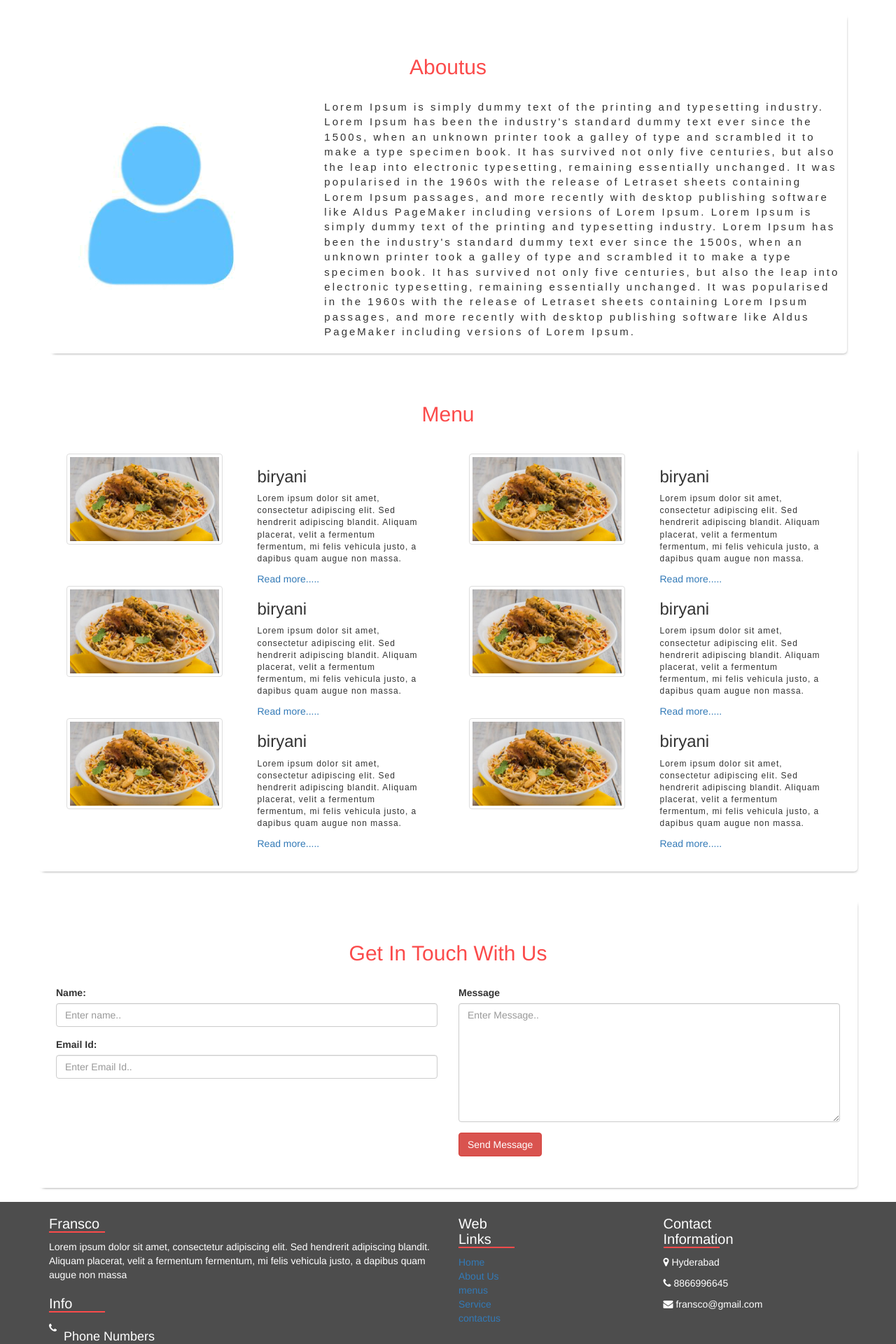
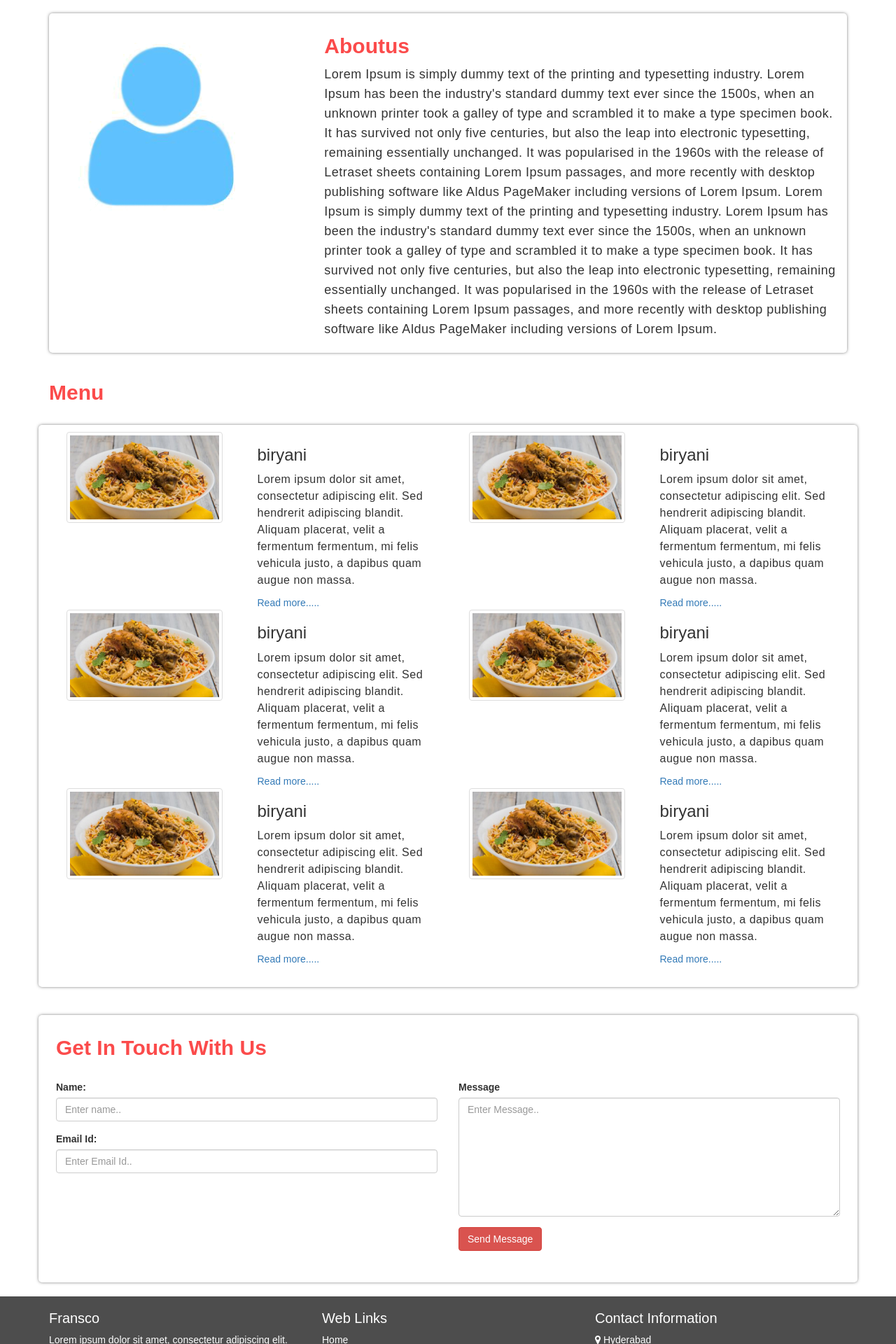
Before and after one commit to bayapucg/dynamic-restaurant, a PHP site: page / in a window 1280 px wide. Shown: the part 626-2546 px from the top of the page at 70% size. Run offline with PHP 8.4, Linux system fonts and the light colour scheme.

Commit message:
commit
changes

```diff
--- a/css/style.css
+++ b/css/style.css
@@ -1,17 +1,29 @@
 *{
 	padding:0;
 	margin:0;
+	font-family:Sans-serif;
 }
 .navbar{
 	 background-color:#fb4b4b !important;
 	 margin-bottom:0 !important;
 	/* background-image:url("img/business3.jpg"); */
 }
+.navbar-default .navbar-nav>li>a {
+    color: #777;
+    font-size: 18px;
+}
 .ban{
 	 !important;
 }
 .navbar-nav li a{
     color:#fff !important;
+}
+.navbar-brand {
+    float: left;
+    height: 50px;
+    padding: 10px 15px;
+    font-size: 18px;
+    line-height: 20px;
 }
 .img{
 	width:100%;
@@ -34,9 +46,10 @@
 	 background-color:#fb4b4b !important;
 }
 .about{
-text-align:center;
+
 color:#fb4b4b ;
-margin-top:50px;
+font-weight:600;
+
 }
 .bg-gray{
 		background-color:#eee;
@@ -56,14 +69,16 @@
 
 }
 .chag{
-	letter-spacing:3px;
-	font-size:15px;
-	font-family:Sans-serif;
+	letter-spacing:0.5px;
+	font-size:18px;
+
+	line-height:28px;
 }
 .chage{
-	font-size:12px;
-	letter-spacing:1px;
+		letter-spacing:0.5px;
+	font-size:16px;
 	font-family:Sans-serif;
+	line-height:24px;
 }
 .men
 {
@@ -89,11 +104,17 @@
 		background: #fff;
 		border-radius:5px;
 		padding:10px;
-
-
-		-webkit-box-shadow: 2px 3px 4px -4px rgba(0,0,0,0.75);
--moz-box-shadow: 2px 3px 4px -4px rgba(0,0,0,0.75);
-box-shadow: 2px 3px 4px -4px rgba(0,0,0,0.75);
+		-webkit-box-shadow: 0px 0px 5px -1px rgba(0,0,0,0.75);
+		-moz-box-shadow: 0px 0px 5px -1px rgba(0,0,0,0.75);
+		box-shadow: 0px 0px 5px -1px rgba(0,0,0,0.75);
+}
+.footer-links  a{
+	color:#fff;
+	text-decoration:none;
+}
+.footer-links  a:hover{
+	color:#fb4b4b;
+	text-decoration:none;
 }
 
 .banner-size img{
@@ -106,6 +127,10 @@
 	text-align:center;
 }
 .main{
+
+	font-size:20px;
+}
+.footer-underline{
 	border-bottom:2px solid #fb4b4b;
 	width:80px;
 	font-size:20px;
--- a/index.html
+++ b/index.html
@@ -2,11 +2,11 @@
    <head>
       <title>Restaurent</title>
       <meta name="viewport" content="width=device-width, initial-scale=1.0">
-		<link rel="stylesheet" href="css/style.css">
       <link rel="stylesheet" href="css/bootstrap.min.css">
       <link rel="stylesheet" href="https://cdnjs.cloudflare.com/ajax/libs/font-awesome/4.7.0/css/font-awesome.min.css">
       <script src="js/jquery.min.js"></script>
       <script src="js/bootstrap.min.js"></script>
+      <link rel="stylesheet" href="css/style.css">
    </head>
    <body>
       <!-- navbar -->
@@ -44,26 +44,17 @@
          <div class="carousel-inner banner-size">
             <div class="item active">
                <img src="img/bgimg.jpg">
-							<div class="carousel-caption">
-								<h1 class="h-head"></h1>
-							</div>
             </div>
             <div class="item">
                <img src="img/bgimg1.jpg">
-							<div class="carousel-caption">
-								<h1 class="h-head"></h1>
-							</div>
             </div>
             <div class="item">
                <img src="img/imgbg3.jfif" >
-							<div class="carousel-caption">
-								<h1 class="h-head"></h1>
-							</div>
             </div>
          </div>
       </div>
       <div class="container-fluid">
- <button type="button" class="btn log btn-danger btn-lg" data-toggle="modal" data-target="#Modal">Make a Reservation</button>
+         <a type="button" class="btn log btn-danger btn-lg" data-toggle="modal" data-target="#Modal">Make a Reservation</a>
          <a href="#contact"class="men1"><input type="submit" class="btn btn-danger btn-lg" value="Contact Us"></a>
          <a href="#menu"class="men"><input type="submit" class="btn btn-danger btn-lg" value="Order Now"></a>
          <h2 class="quo" >Nothing Brings People Together Like Good Food</h2>
@@ -100,14 +91,13 @@
       <div id="aboutus">
          <div class="container">
             <div class="card-customise">
-	<h2 class="about">Aboutus</h2>
-	<div class="clearfix"> &nbsp;</div>
-
                <div class="row">
                   <div class="col-lg-4"><img src="img/user.png" class="image"></div>
                   <div class="col-lg-8">
+                     <h2 class="about">Aboutus</h2>
                      <p class="chag" >Lorem Ipsum is simply dummy text of the printing and typesetting industry. Lorem Ipsum has been the industry's standard dummy text ever since the 1500s, when an unknown printer took a galley of type and scrambled it to make a type specimen book. It has survived not only five centuries, but also the leap into electronic typesetting, remaining essentially unchanged. It was popularised in the 1960s with the release of Letraset sheets containing Lorem Ipsum passages, and more recently with desktop publishing software like Aldus PageMaker including versions of Lorem Ipsum.
-			Lorem Ipsum is simply dummy text of the printing and typesetting industry. Lorem Ipsum has been the industry's standard dummy text ever since the 1500s, when an unknown printer took a galley of type and scrambled it to make a type specimen book. It has survived not only five centuries, but also the leap into electronic typesetting, remaining essentially unchanged. It was popularised in the 1960s with the release of Letraset sheets containing Lorem Ipsum passages, and more recently with desktop publishing software like Aldus PageMaker including versions of Lorem Ipsum.</p>
+                        Lorem Ipsum is simply dummy text of the printing and typesetting industry. Lorem Ipsum has been the industry's standard dummy text ever since the 1500s, when an unknown printer took a galley of type and scrambled it to make a type specimen book. It has survived not only five centuries, but also the leap into electronic typesetting, remaining essentially unchanged. It was popularised in the 1960s with the release of Letraset sheets containing Lorem Ipsum passages, and more recently with desktop publishing software like Aldus PageMaker including versions of Lorem Ipsum.
+                     </p>
                   </div>
                </div>
             </div>
@@ -115,12 +105,10 @@
       </div>
       <!-- menus -->
       <div class="clearfix"> &nbsp;</div>
-
       <div id="menu">
          <div class="container">
             <h2 class="about">Menu</h2>
             <div class="clearfix"> &nbsp;</div>
-
             <div class="row ">
                <div class="card-customise">
                   <div class="col-lg-6">
@@ -135,7 +123,6 @@
                         </div>
                      </div>
                   </div>
-
                   <div class="col-lg-6">
                      <div class="" style="border:none;">
                         <div class="col-lg-6">
@@ -215,10 +202,12 @@
                      <div class="col-lg-6">
                         <div class="form-group">
                            <label for="fname">Name:</label>
-        <input type="text"   class="form-control" placeholder="Enter name.."></div>
+                           <input type="text"   class="form-control" placeholder="Enter name..">
+                        </div>
                         <div class="form-group">
                            <label for="lname">Email Id:</label>
-        <input type="text"   class="form-control" placeholder="Enter Email Id.."></div>
+                           <input type="text"   class="form-control" placeholder="Enter Email Id..">
+                        </div>
                      </div>
                      <div class="col-lg-6">
                         <div class="form-group">
@@ -226,63 +215,37 @@
                            <textarea  class="form-control" placeholder="Enter Message.." style="height:170px"></textarea>
                         </div>
                         <div class="form-group">
-        <input type="submit" class="btn btn-danger" value="Send Message"></div></div>
+                           <input type="submit" class="btn btn-danger" value="Send Message">
+                        </div>
+                     </div>
                   </form>
                   <div class="clearfix"> &nbsp;</div>
                </div>
-
             </div>
-
          </div>
-
       </div>
       <div class="clearfix"> &nbsp;</div>
       <div >
          <footer class="foot">
             <div class="container">
                <div class="row">
-		<div class="col-lg-6">
+                  <div class="col-lg-4">
                      <h1 class="main">Fransco</h1>
                      <p>Lorem ipsum dolor sit amet, consectetur adipiscing elit. Sed hendrerit adipiscing blandit. Aliquam placerat, velit a fermentum fermentum, mi felis vehicula justo, a dapibus quam augue non massa</p>
-		<h3 class="main"> Info</h3>
-		 <div class="media">
-            <div class="media-left">
-              <div class="contact-phone bg-1 text-center"><span class=" fa fa-phone"></span></div>
                   </div>
-            <div class="media-body">
-              <h4>Phone Numbers</h4>
-              <p >875369208 - <span class="contacts-sp">Phone Booking</span></p>
-            </div>
-          </div>
-          <div class="media">
-            <div class="media-left">
-              <div class=" text-center"><span class=" fa fa-clock-o"></span></div>
-            </div>
-            <div class="media-body">
-              <h4>Opening Hours</h4>
-              <p > Monday to Friday 09.00 - 24:00</p>
-              <p >
-                Friday and Sunday 08:00 - 03.00
-              </p>
-            </div>
-          </div>
-
-			</div>
-			<div class="col-lg-3" >
+                  <div class="col-lg-4" >
                      <h3 class="main">Web Links</h3>
-			<div>
+                     <div class="footer-links">
                         <ul class="ul">
                            <li><a href="#">Home</a></li>
                            <li><a href="#">About Us</a></li>
-
                            <li><a href="#">menus</a></li>
                            <li><a href="#">Service</a></li>
                            <li><a href="#">contactus</a></li>
                         </ul>
                      </div>
                   </div>
-
-			<div class="col-lg-3" >
+                  <div class="col-lg-4" >
                      <h3 class="main">Contact Information</h3>
                      <div>
                         <p><span class="fa fa-map-marker"></span> Hyderabad</p>
@@ -290,7 +253,6 @@
                         <p><span class="fa fa-envelope"></span> fransco@gmail.com</p>
                      </div>
                   </div>
-
                </div>
             </div>
          </footer>
```
Also changed, not shown: img/logo.png. Lines whose indentation alone changed are shown as unchanged.
